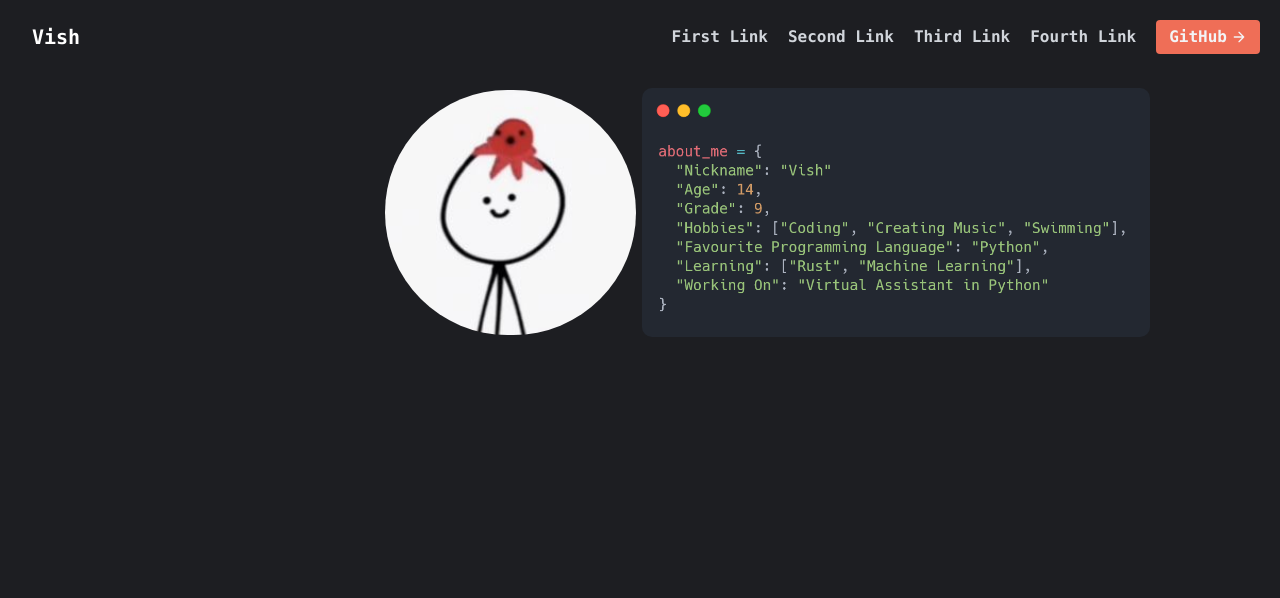
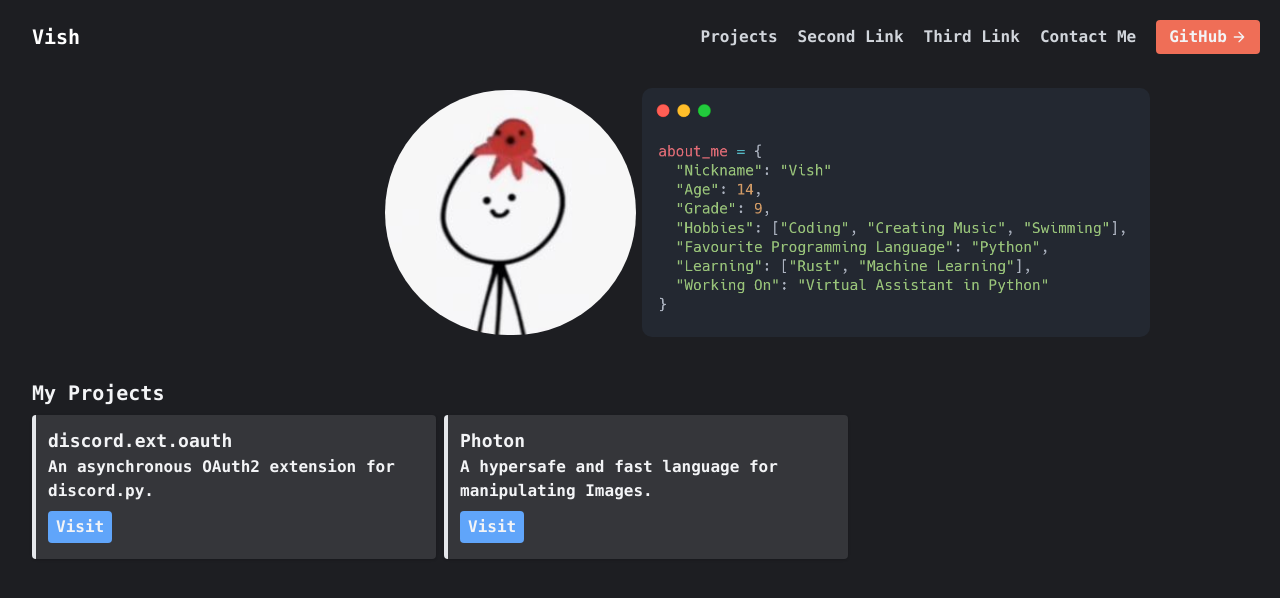
Before and after one commit to justanotherbyte/personalsite, a plain HTML site: page index.html in a window 1280 px wide. Drawn offline with nearby package versions, Linux system fonts and the light colour scheme.

Commit message:
Added My Projects section and added PhotonLang and discord.ext.oauth as 2 base projects

```diff
--- a/index.html
+++ b/index.html
@@ -11,10 +11,10 @@
                     <a href="/index.html"><span class="ml-3 text-xl font-semibold text-white font-mono">Vish</span></a>
                 </a>
                 <nav class="md:ml-auto flex flex-wrap items-center text-base font-semibold font-mono justify-center text-gray-300">
-                    <a class="mr-5 hover:text-gray-400 duration-300">First Link</a>
+                    <a class="mr-5 hover:text-gray-400 duration-300" href="#projectanchor">Projects</a>
                     <a class="mr-5 hover:text-gray-400 duration-300">Second Link</a>
                     <a class="mr-5 hover:text-gray-400 duration-300">Third Link</a>
-                    <a class="mr-5 hover:text-gray-400 duration-300">Fourth Link</a>
+                    <a class="mr-5 hover:text-gray-400 duration-300" href="mailto:wishymovies@gmail.com">Contact Me</a>
                 </nav>
                 <button
                     class="inline-flex items-center bg-pastel-orange border-0 py-1 px-3 focus:outline-none font-semibold rounded text-gray-100 mt-4 md:mt-0 border border-transparent hover:border-white duration-300 font-mono"
@@ -37,5 +37,28 @@
               </div>
             </div>
           </section>
+        <section>
+            <div class="container mx-auto flex-wrap p-5 flex-col md:flex-row items-center mt-5">
+                <h2 class="ml-3 text-xl font-semibold text-gray-100 font-mono">My Projects</h2>
+                <div class="grid grid-cols-3 auto-rows-auto ml-3 mt-2 gap-2">
+                    <div class="bg-project-box h-36 w-full border-l-4 rounded shadow">
+                        <h3 class="text-gray-100 font-mono font-semibold text-lg ml-3 mt-3">discord.ext.oauth</h3>
+                        <p class="text-gray-100 font-mono font-semibold ml-3">An asynchronous OAuth2 extension for discord.py.</p>
+                        <button class="bg-blue-400 ml-3 px-2 py-1 rounded text-gray-100 hover:bg-blue-500 font-mono font-semibold mt-2"
+                        onclick="location.href='https://github.com/justanotherbyte/discord.ext.oauth'"
+                        >Visit</button>
+                    </div>
+                    <div class="bg-project-box h-36 w-full border-l-4 rounded shadow">
+                        <h3 class="text-gray-100 font-mono font-semibold text-lg ml-3 mt-3">Photon</h3>
+                        <p class="text-gray-100 font-mono font-semibold ml-3">A hypersafe and fast language for manipulating Images.</p>
+                        <button class="bg-blue-400 ml-3 px-2 py-1 rounded text-gray-100 hover:bg-blue-500 font-mono font-semibold mt-2"
+                        onclick="location.href='https://github.com/PhotonLang/photon'"
+                        >Visit</button>
+                    </div>
+                </div>
+
+
+            </div>
+        </section>
     </body>
 </html>
--- a/static/css/styles.css
+++ b/static/css/styles.css
@@ -5,3 +5,7 @@ body {
 .bg-pastel-orange {
     background-color: #ef6e57;
 }
+
+.bg-project-box {
+    background-color: #35363a;
+}
```
